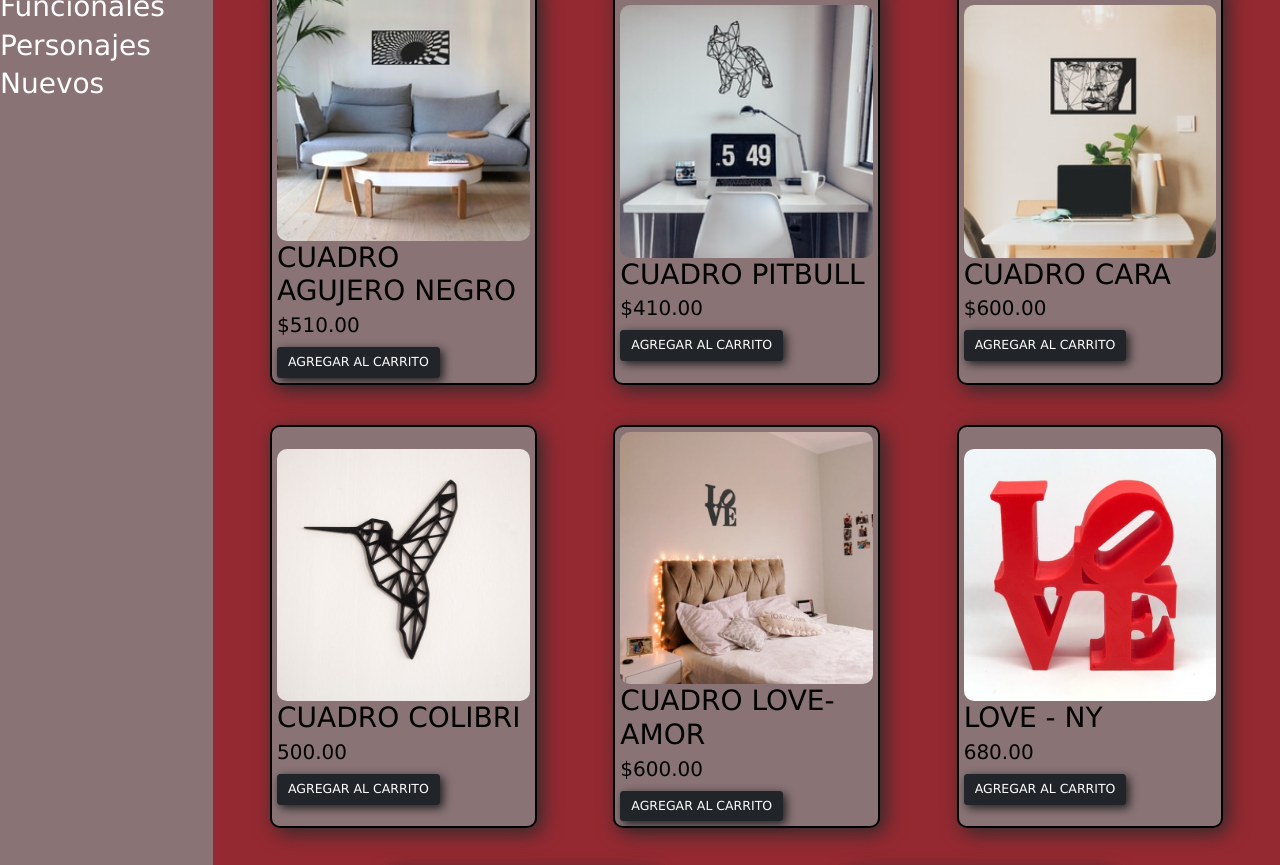
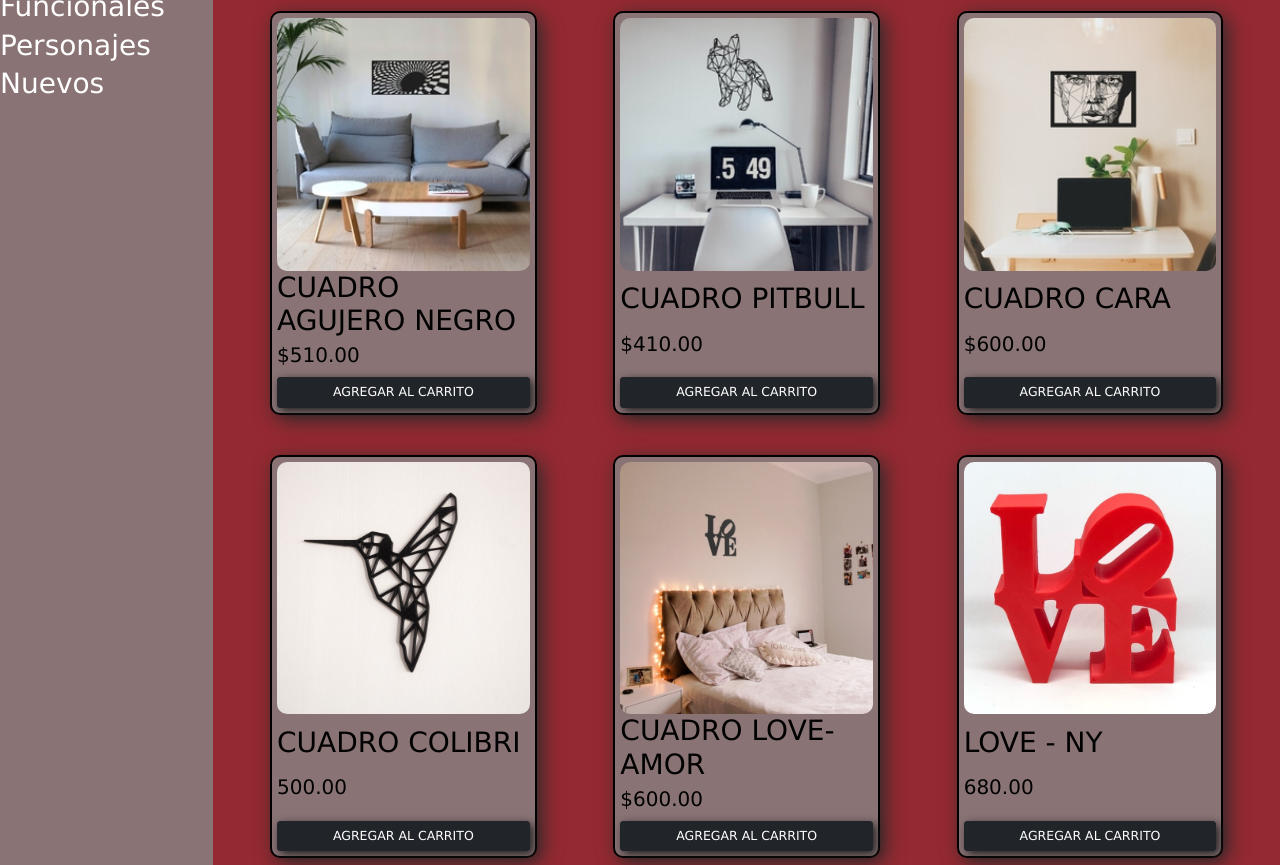
Before and after one commit to rodrigo116/ProyectoCoder, a website: page views/Productos.html in a window 1280 px wide. Shown: the part 195-1060 px from the top of the page. Drawn offline with nearby package versions, Linux system fonts and the light colour scheme.

Commit message:
modifique estilos en scssl

```diff
--- a/SASS/style.scss
+++ b/SASS/style.scss
@@ -6,7 +6,7 @@ $color-fuente: white;
 $color-bordes: white;
 $color-background-general: rgb(149, 41, 49);
 $color-background-header-footer: black;
-$mode: night;
+$mode: night; /*/colocar night para modo nocturno o light para modo diurno/*/
 
 /*/mixins/*/
 @mixin imagen-fondo($heigth, $margin-top, $background-repeat, $ackground-size, $overflow) {
@@ -210,9 +210,6 @@ a{
 }
 .adornos{
     .adornos__item{
-        display: flex;
-        flex-direction: column;
-        justify-content: space-evenly;
         background-color: $fondo;
         padding: 5px;
         margin: 20px;
@@ -220,17 +217,18 @@ a{
         transition: all 1s;
         box-shadow: 5px 5px 20px rgb(44, 44, 44);
         border-radius: 10px;
-        .item__nombre{
-            color:black;
-        }
-        .item__precio{
-            color:black;
+        .adornos__vinculo{
+            color: black;
+            height: 100%;
+            display: flex;
+            flex-direction: column;
+            justify-content: space-between;
         }
         img{
             width: 100%;
             border-radius: 10px;
         }
-        .item__boton{
+        .adornos__boton{
             box-shadow: 3px 3px 10px rgb(31, 31, 31);
         }
     }
--- a/views/Productos.html
+++ b/views/Productos.html
@@ -35,61 +35,79 @@
     <div class="secciones col-12 col-sm-10 collg-9">
         <section class="adornos d-flex flex-wrap justify-content-evenly">
 
-            <div class="adornos__titulo col-12 col-sm-10"><h2>Adornos</h2></div>
+            <div class="adornos__titulo col-12 col-sm-10 mt-5">
+                <h2>Adornos</h2>
+            </div>
 
-            <div class="adornos__item col-12 col-sm-3"><a href="../404.html">
-                <img class="Item__foto rounded-4" src="../multimedia/adornos/cuadro-agujero-negro.jpg" alt="FOTO CUADRO AGUJERO NEGRO">
-                <h4 class="item__nombre">CUADRO AGUJERO NEGRO</h4>
-                <p class="item__precio">$510.00</p>
-                <button type="button"  class="item__boton btn btn-dark btn-lg">AGREGAR AL CARRITO</button>
-            </a></div>
-            <div class="adornos__item col-12 col-sm-3"><a href="../404.html">
-                <img class="Item__foto" src="../multimedia/adornos/cuadro-bull-dog.jpg" alt="FOTO CUADRO PITBULL">
-                <h4 class="item__nombre">CUADRO PITBULL</h4>
-                <p class="item__precio">$410.00</p>
-                <button type="button"  class="item__boton btn btn-dark btn-lg">AGREGAR AL CARRITO</button>
-            </a></div>
-            <div class="adornos__item col-12 col-sm-3"><a href="../404.html">
-                <img class="Item__foto" src="../multimedia/adornos/cuadro-cara.jpg" alt="FOTO CUADRO CARA">
-                <h4 class="item__nombre">CUADRO CARA</h4>
-                <p class="item__precio">$600.00</p>
-                <button type="button"  class="item__boton btn btn-dark btn-lg">AGREGAR AL CARRITO</button>
-            </a></div>
-            <div class="adornos__item col-12 col-sm-3"><a href="../404.html">
-                <img class="Item__foto" src="../multimedia/adornos/cuadro-colibri.jpg" alt="FOTO CUADRO COLIBRI">
-                <h4 class="item__nombre">CUADRO COLIBRI</h4>
-                <p class="item__precio">500.00</p>
-                <button type="button"  class="item__boton btn btn-dark btn-lg">AGREGAR AL CARRITO</button>
-            </a></div>
-            <div class="adornos__item col-12 col-sm-3"><a href="../404.html">
-                <img class="Item__foto" src="../multimedia/adornos/cuadro-love-amor.jpg" alt="FOTO CUADRO LOVE-AMOR">
-                <h4 class="item__nombre">CUADRO LOVE-AMOR</h4>
-                <p class="item__precio">$600.00</p>
-                <button type="button"  class="item__boton btn btn-dark btn-lg">AGREGAR AL CARRITO</button>
-            </a></div>
-            <div class="adornos__item col-12 col-sm-3"><a href="../404.html">
-                <img class="Item__foto" src="../multimedia/adornos/LOVE-NY.jpg" alt="FOTO LOVE - NY">
-                <h4 class="item__nombre">LOVE - NY</h4>
-                <p class="item__precio">680.00</p>
-                <button type="button"  class="item__boton btn btn-dark btn-lg">AGREGAR AL CARRITO</button>
-            </a></div>
-            <div class="adornos__item col-12 col-sm-3"><a href="../404.html">
-                <img class="Item__foto" src="../multimedia/adornos/panteras.JPEG" alt="FOTO PANTERA-GLOW">
-                <h4 class="item__nombre">PANTERA-GLOW</h4>
-                <p class="item__precio">$500.00</p>
-                <button type="button"  class="item__boton btn btn-dark btn-lg">AGREGAR AL CARRITO</button>
-            </a></div>
-            <div class="adornos__item col-12 col-sm-3"><a href="../404.html">
-                <img class="Item__foto" src="../multimedia/adornos/t-rex.jpg" alt="FOTO T-REX">
-                <h4 class="item__nombre">T-REX</h4>
-                <p class="item__precio">510.00</p>
-                <button type="button"  class="item__boton btn btn-dark btn-lg">AGREGAR AL CARRITO</button>
-            </a></div>
+            <div class="adornos__item col-12 col-sm-3">
+                <a class="adornos__vinculo" href="../404.html">
+                    <img class="adornos__foto" src="../multimedia/adornos/cuadro-agujero-negro.jpg" alt="FOTO CUADRO AGUJERO NEGRO">
+                    <h4 class="adornos__nombre">CUADRO AGUJERO NEGRO</h4>
+                    <p class="adornos__precio">$510.00</p>
+                    <button type="button"  class="adornos__boton btn btn-dark btn-lg">AGREGAR AL CARRITO</button>
+                </a>
+            </div>
+            <div class="adornos__item col-12 col-sm-3">
+                <a class="adornos__vinculo" href="../404.html">
+                    <img class="adornos__foto" src="../multimedia/adornos/cuadro-bull-dog.jpg" alt="FOTO CUADRO PITBULL">
+                    <h4 class="adornos__nombre">CUADRO PITBULL</h4>
+                    <p class="adornos__precio">$410.00</p>
+                    <button type="button"  class="adornos__boton btn btn-dark btn-lg">AGREGAR AL CARRITO</button>
+                </a>
+        </div>
+            <div class="adornos__item col-12 col-sm-3">
+                <a class="adornos__vinculo" href="../404.html">
+                    <img class="adornos__foto" src="../multimedia/adornos/cuadro-cara.jpg" alt="FOTO CUADRO CARA">
+                    <h4 class="adornos__nombre">CUADRO CARA</h4>
+                    <p class="adornos__precio">$600.00</p>
+                    <button type="button"  class="adornos__boton btn btn-dark btn-lg">AGREGAR AL CARRITO</button>
+                </a>
+        </div>
+            <div class="adornos__item col-12 col-sm-3">
+                <a class="adornos__vinculo" href="../404.html">
+                    <img class="adornos__foto" src="../multimedia/adornos/cuadro-colibri.jpg" alt="FOTO CUADRO COLIBRI">
+                    <h4 class="adornos__nombre">CUADRO COLIBRI</h4>
+                    <p class="adornos__precio">500.00</p>
+                    <button type="button"  class="adornos__boton btn btn-dark btn-lg">AGREGAR AL CARRITO</button>
+                </a>
+            </div>
+            <div class="adornos__item col-12 col-sm-3">
+                <a class="adornos__vinculo" href="../404.html">
+                    <img class="adornos__foto" src="../multimedia/adornos/cuadro-love-amor.jpg" alt="FOTO CUADRO LOVE-AMOR">
+                    <h4 class="adornos__nombre">CUADRO LOVE-AMOR</h4>
+                    <p class="adornos__precio">$600.00</p>
+                    <button type="button"  class="adornos__boton btn btn-dark btn-lg">AGREGAR AL CARRITO</button>
+                </a>
+            </div>
+            <div class="adornos__item col-12 col-sm-3">
+                <a class="adornos__vinculo" href="../404.html">
+                    <img class="adornos__foto" src="../multimedia/adornos/LOVE-NY.jpg" alt="FOTO LOVE - NY">
+                    <h4 class="adornos__nombre">LOVE - NY</h4>
+                    <p class="adornos__precio">680.00</p>
+                    <button type="button"  class="adornos__boton btn btn-dark btn-lg">AGREGAR AL CARRITO</button>
+                </a>
+            </div>
+            <div class="adornos__item col-12 col-sm-3">
+                <a class="adornos__vinculo" href="../404.html">
+                    <img class="adornos__foto" src="../multimedia/adornos/panteras.JPEG" alt="FOTO PANTERA-GLOW">
+                    <h4 class="adornos__nombre">PANTERA-GLOW</h4>
+                    <p class="adornos__precio">$500.00</p>
+                    <button type="button"  class="adornos__boton btn btn-dark btn-lg">AGREGAR AL CARRITO</button>
+                </a>
+            </div>
+            <div class="adornos__item col-12 col-sm-3">
+                <a class="adornos__vinculo" href="../404.html">
+                    <img class="adornos__foto" src="../multimedia/adornos/t-rex.jpg" alt="FOTO T-REX">
+                    <h4 class="adornos__nombre">T-REX</h4>
+                    <p class="adornos__precio">510.00</p>
+                    <button type="button"  class="adornos__boton btn btn-dark btn-lg">AGREGAR AL CARRITO</button>
+                </a>
+            </div>
         </section>
     </div>
 </div>
-    <footer class="footer container-fluid  px-0  bg-dark  text-center  text-white">
-        <div class="container p-4 pb-0">
+    <footer class="footer container-fluid  px-0  text-center">
+        <div class="caja-footer p-4 pb-0">
             <section class="mb-0 altoFooter">
                 <!-- Facebook -->
                 <a class="btn btn-outline-light btn-floating m-1 mb-3 p-0 rounded-circle" href="../404.html" role="button">
```
Also changed, not shown: Index.html (+2 -2 lines), views/Carrito.html (+3 -3 lines), views/Contacto.html (+3 -3 lines), views/Materiales.html (+3 -3 lines), CSS/style.css.
